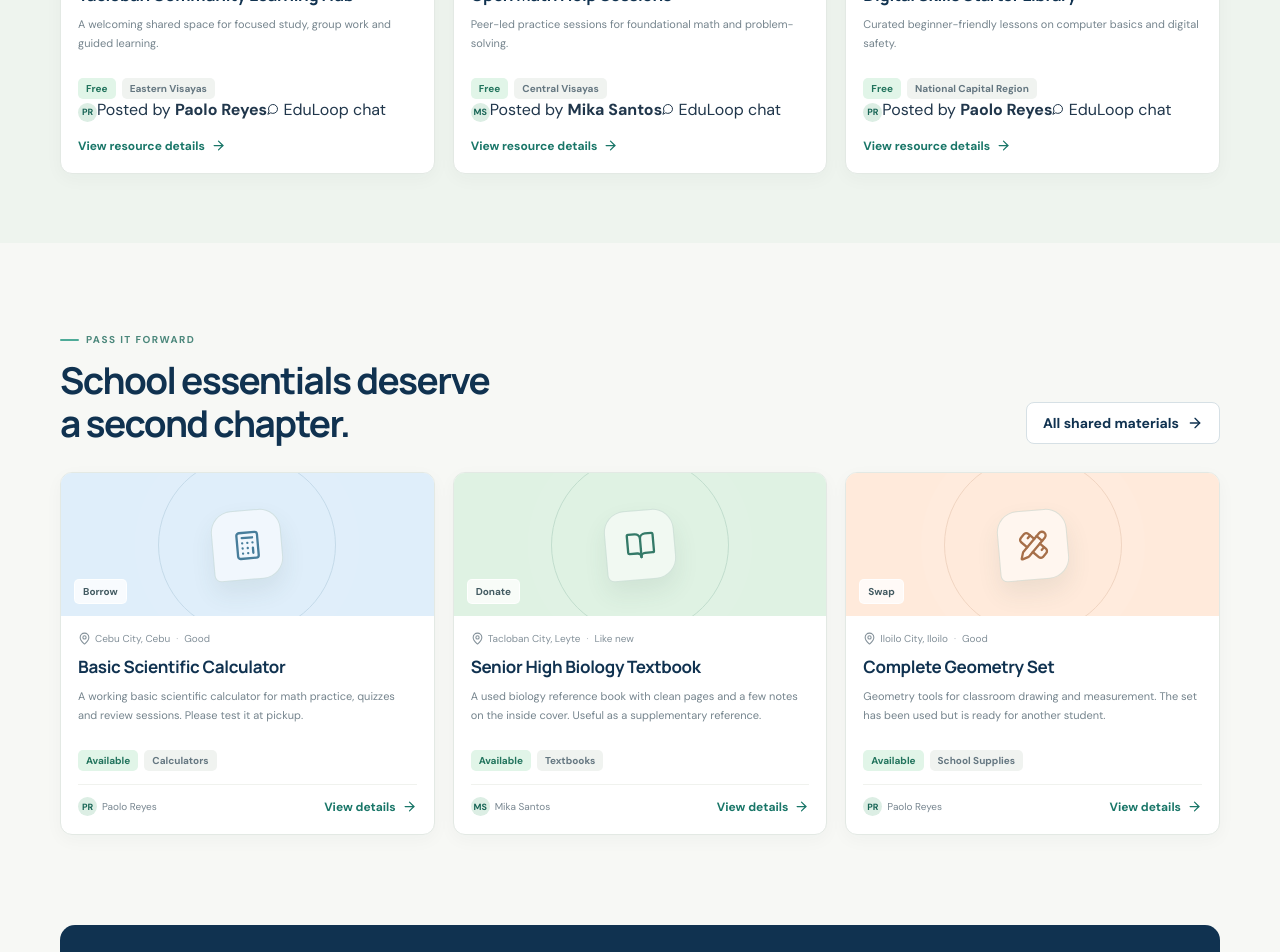
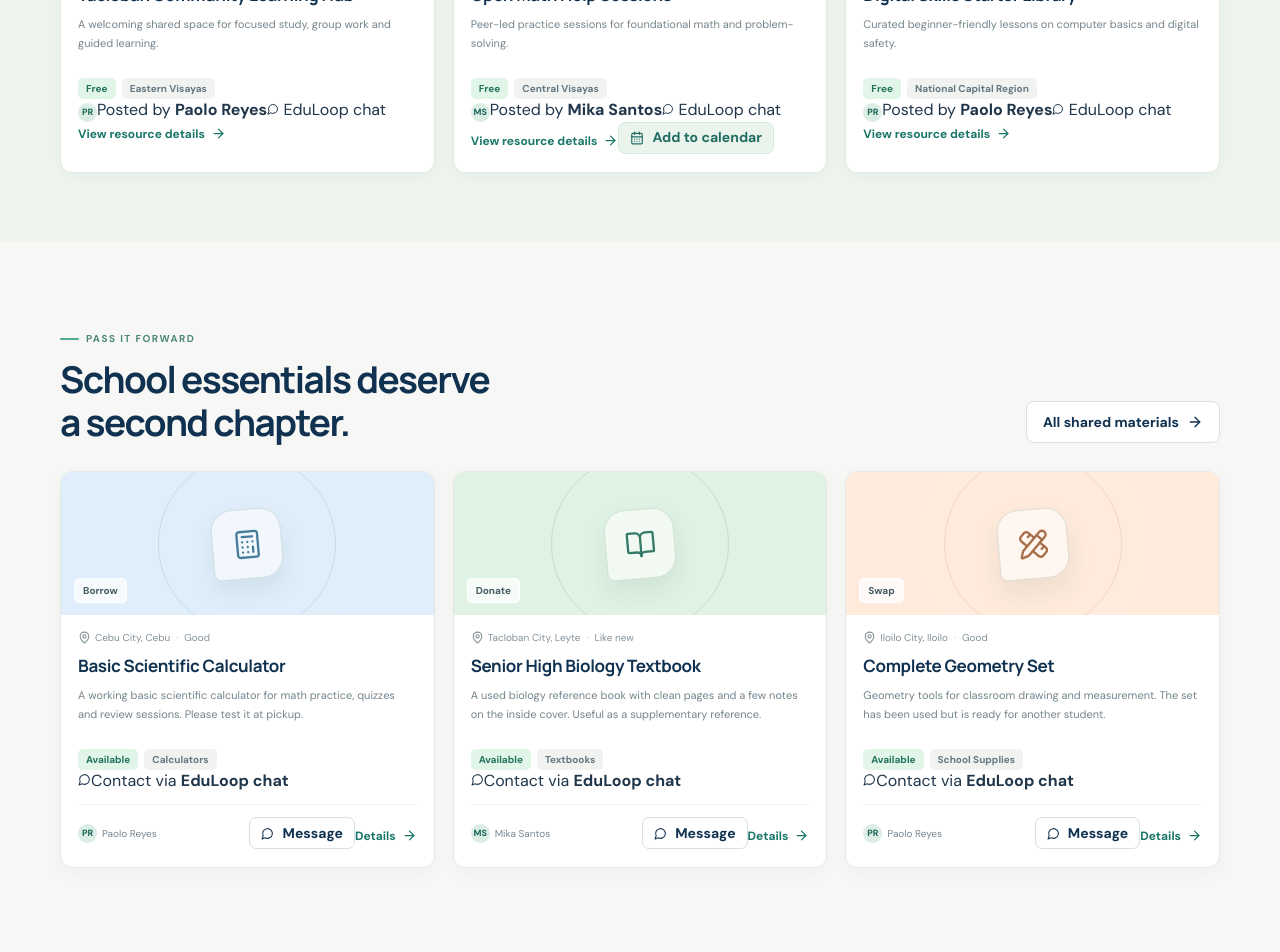
Before and after one commit to thiscroesus/eduloop-philippines, a React (Vite) app in the folder eduloop/: page / in a window 1280 px wide. Shown: the part 1820-2772 px from the top of the page. Built offline with nearby package versions, Linux system fonts and the light colour scheme.

Commit message:
Add direct material chat and event calendar actions to cards

```diff
--- a/eduloop/src/App.tsx
+++ b/eduloop/src/App.tsx
@@ -393,7 +393,7 @@ export default function App() {
         <h3>{resource.title}</h3><p>{resource.shortDescription}</p>
         <div className="tag-row"><span className={`pill pill-${resource.cost === 'Free' ? 'green' : 'blue'}`}>{resource.cost}</span><span className="pill pill-light">{resource.region}</span></div>
         <div className="resource-owner-contact"><span className="avatar avatar-tiny">{initials(resource.createdByName)}</span><span>Posted by <strong>{resource.createdByName}</strong></span><span className="resource-contact-method"><MessageCircle size={12} /> {resource.contactMethod || 'EduLoop chat'}</span></div>
-        <button className="text-link" onClick={() => navigate(`/resources/${resource.id}`)}>View resource details <ArrowRight size={15} /></button>
+        <div className="resource-card-actions"><button className="text-link" onClick={() => navigate(`/resources/${resource.id}`)}>View resource details <ArrowRight size={15} /></button>{resource.isAnnouncedEvent && resource.eventDate && resource.eventStartTime && resource.eventEndTime && <button className="btn btn-soft btn-sm" disabled={Boolean(currentUser && calendarEntries.some((entry) => entry.userId === currentUser.id && entry.resourceId === resource.id))} onClick={() => addCalendarEntry(resource)}><CalendarDays size={14} /> {currentUser && calendarEntries.some((entry) => entry.userId === currentUser.id && entry.resourceId === resource.id) ? 'Added to calendar' : 'Add to calendar'}</button>}</div>
       </div>
     </article>
   );
@@ -406,7 +406,8 @@ export default function App() {
         <div className="listing-meta"><span><MapPin size={13} /> {material.city}</span><span className="meta-dot">·</span><span>{material.condition}</span></div>
         <h3>{material.title}</h3><p>{material.description}</p>
         <div className="tag-row"><span className={`pill ${material.availability === 'Available' ? 'pill-green' : material.availability === 'Reserved' ? 'pill-yellow' : 'pill-gray'}`}>{material.availability}</span><span className="pill pill-light">{material.category}</span></div>
-        <div className="card-foot"><span className="owner-mini"><span className="avatar avatar-tiny">{initials(material.ownerName)}</span> {own ? 'Your listing' : material.ownerName}</span><button className="text-link" onClick={() => navigate(`/materials/${material.id}`)}>View details <ArrowRight size={15} /></button></div>
+        <div className="material-contact-mini"><MessageCircle size={13} /><span>Contact via <strong>{material.contactMethod || 'EduLoop chat'}</strong></span></div>
+        <div className="card-foot"><span className="owner-mini"><span className="avatar avatar-tiny">{initials(material.ownerName)}</span> {own ? 'Your listing' : material.ownerName}</span><div className="material-card-actions">{!own && <button className="btn btn-outline btn-sm" onClick={() => requireUser(() => setChatTarget({ listingId: material.id, listingTitle: material.title, listingType: 'Material', recipientId: material.ownerId, recipientName: material.ownerName }))}><MessageCircle size={13} /> Message</button>}<button className="text-link" onClick={() => navigate(`/materials/${material.id}`)}>Details <ArrowRight size={15} /></button></div></div>
       </div>
     </article>;
   };
```
